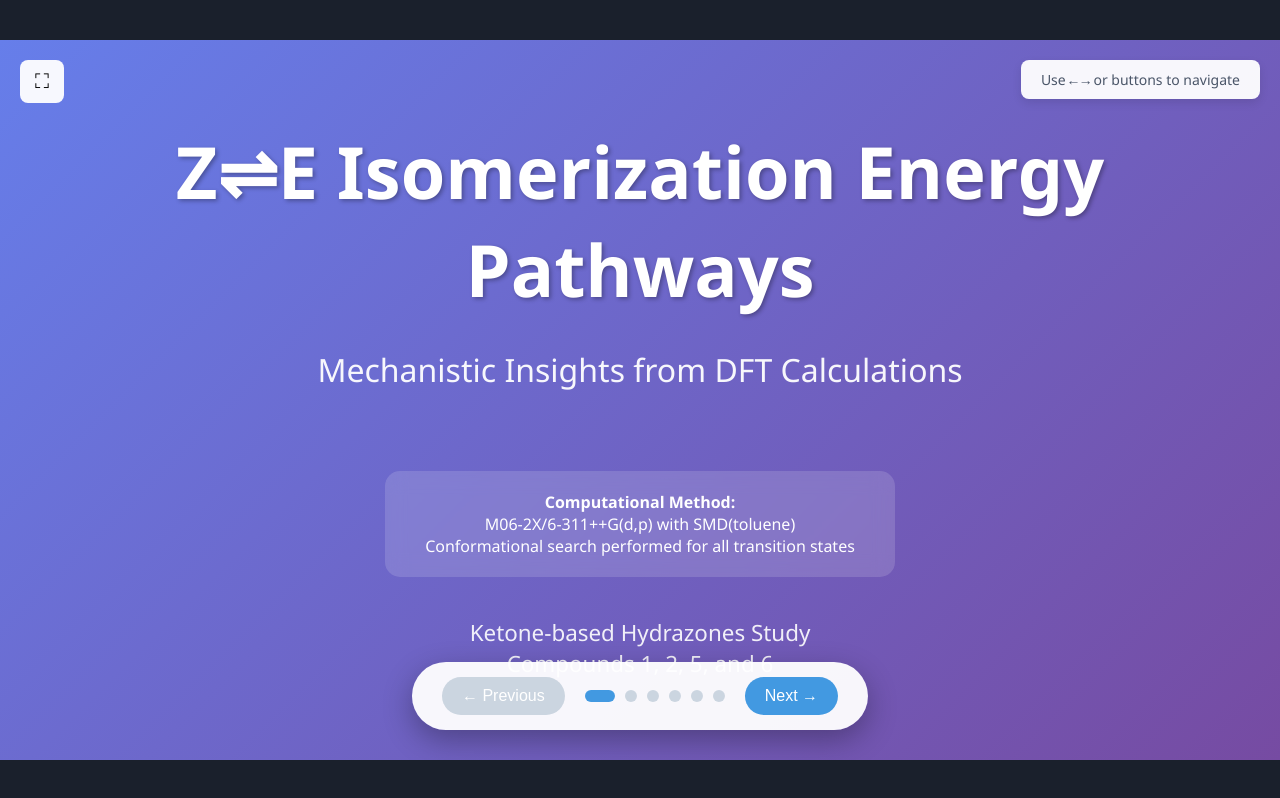
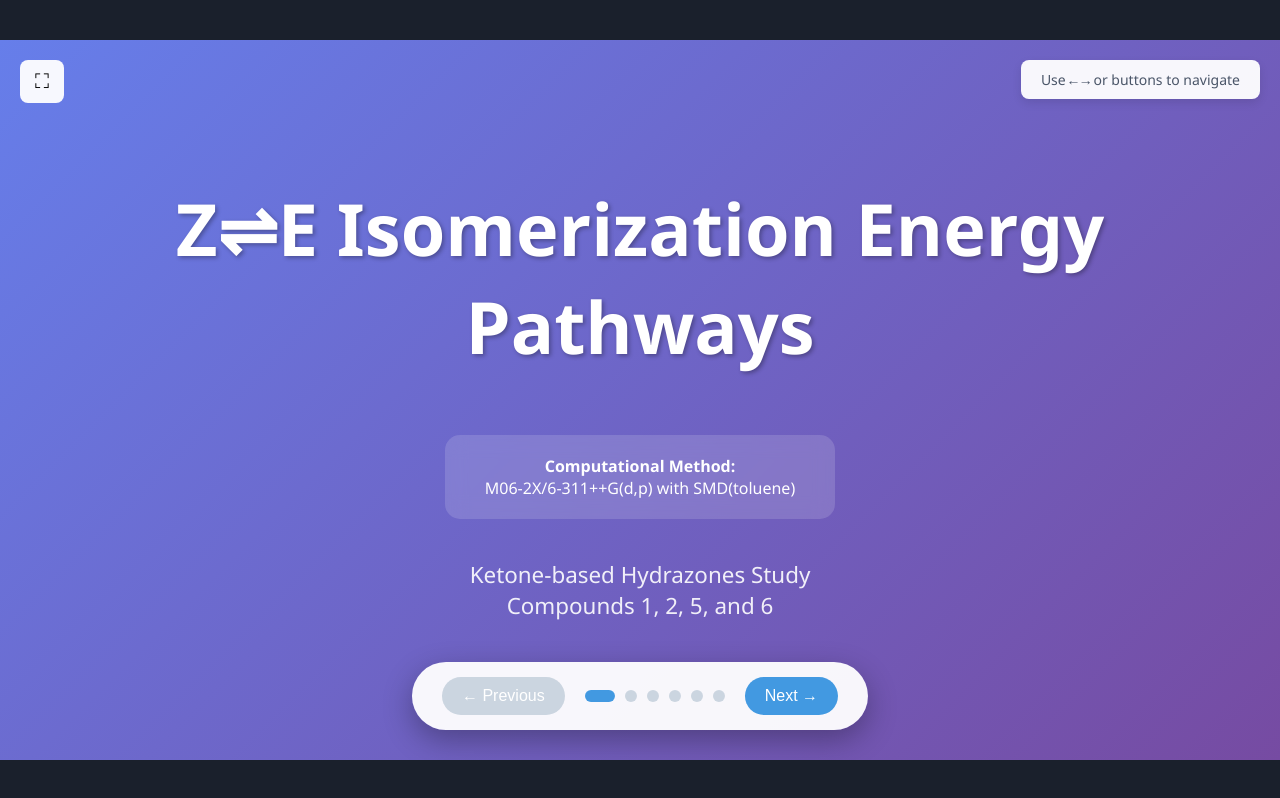
Before and after one commit to teejay772/Ketone-based-hydrazones, a plain HTML site: page index.html in a window 1280 px wide. Drawn offline with Linux system fonts and the light colour scheme.

Commit message:
Update index.html

```diff
--- a/index.html
+++ b/index.html
@@ -499,11 +499,9 @@
         <div class="slide title-slide active" id="slide0">
             <div class="title-content">
                 <h1 class="main-title">Z⇌E Isomerization Energy Pathways</h1>
-                <p class="subtitle">Mechanistic Insights from DFT Calculations</p>
                 <div class="method-box">
                     <p><strong>Computational Method:</strong></p>
                     <p>M06-2X/6-311++G(d,p) with SMD(toluene)</p>
-                    <p>Conformational search performed for all transition states</p>
                 </div>
                 <div class="author-info">
                     <p>Ketone-based Hydrazones Study</p>
```
